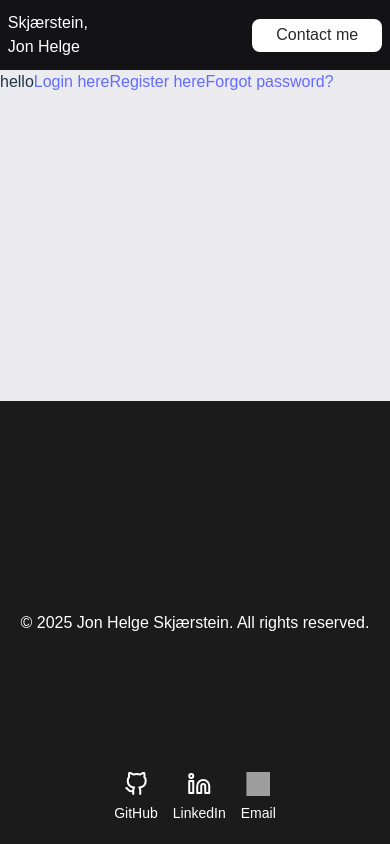
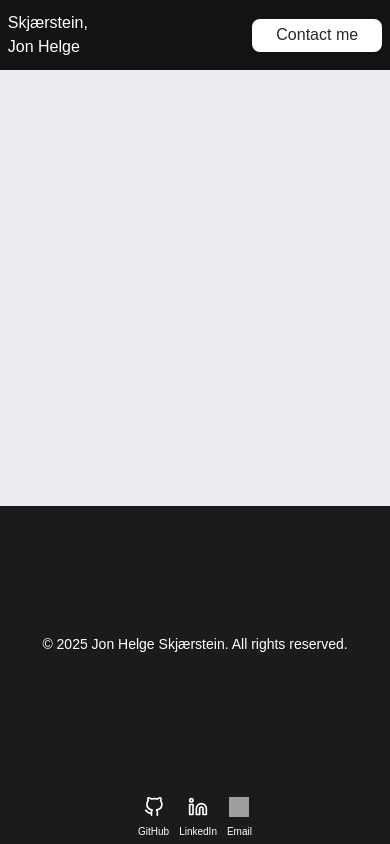
Before and after one commit to Jonhels/HelgeHub, a React (Vite) app in the folder my-app/: page / in a window 390 px wide. Built offline with nearby package versions, Linux system fonts and the light colour scheme; no server answers; grey boxes are pictures that could not be loaded.

Commit message:
adjusted for responsive footer, added new svg to icons

```diff
--- a/my-app/src/components/footer/Footer.css
+++ b/my-app/src/components/footer/Footer.css
@@ -1,12 +1,13 @@
 .footer {
-    height: 443px;
     width: 100%;
+    height: 40vh;
     background-color: var(--dark-background-color);
     display: flex;
     flex-direction: column;
     justify-content: center;
     align-items: center;
     position: relative;
+    padding: 20px;
 }
 
 .footerLinks {
@@ -15,22 +16,22 @@
     align-items: center;
     justify-content: center;
     flex: 1;
+    text-align: center;
 }
 
 .footerLinks p {
     color: var(--font-color-light);
     font-size: var(--font-size-medium);
     margin: 0;
-    text-align: center;
 }
 
 .socialIcons {
     display: flex;
     gap: 15px;
-    position: absolute;
-    bottom: 20px;
-    left: 50%;
-    transform: translateX(-50%);
+    position: static;
+    margin-top: 20px;
+    justify-content: center;
+    flex-wrap: wrap;
 }
 
 .socialIcons img {
@@ -48,3 +49,41 @@
     color: var(--font-color-light);
     font-size: var(--font-size-small);
 }
+
+/* Media Queries for Responsiveness */
+@media (max-width: 768px) {
+    .footer {
+        padding: 10px;
+    }
+
+    .footerLinks p {
+        font-size: var(--font-size-small);
+    }
+
+    .socialIcons {
+        gap: 10px;
+    }
+
+    .iconWithLabel span {
+        font-size: 12px;
+    }
+}
+
+@media (max-width: 480px) {
+    .footer {
+        padding: 5px;
+    }
+
+    .footerLinks p {
+        font-size: var(--font-size-small);
+    }
+
+    .socialIcons img {
+        width: 20px;
+        height: 20px;
+    }
+
+    .iconWithLabel span {
+        font-size: 10px;
+    }
+}
--- a/my-app/src/pages/HomePage.jsx
+++ b/my-app/src/pages/HomePage.jsx
@@ -7,10 +7,7 @@ const HomePage = () => {
 
     return (
         <div>
-            hello
-            <Link to="/login">Login here</Link>
-            <Link to="/register">Register here</Link>
-            <Link to="/password-reset-request">Forgot password?</Link>
+
         </div>
     );
 };
```
Also changed, not shown: my-app/src/icons/mobile.svg (added).
